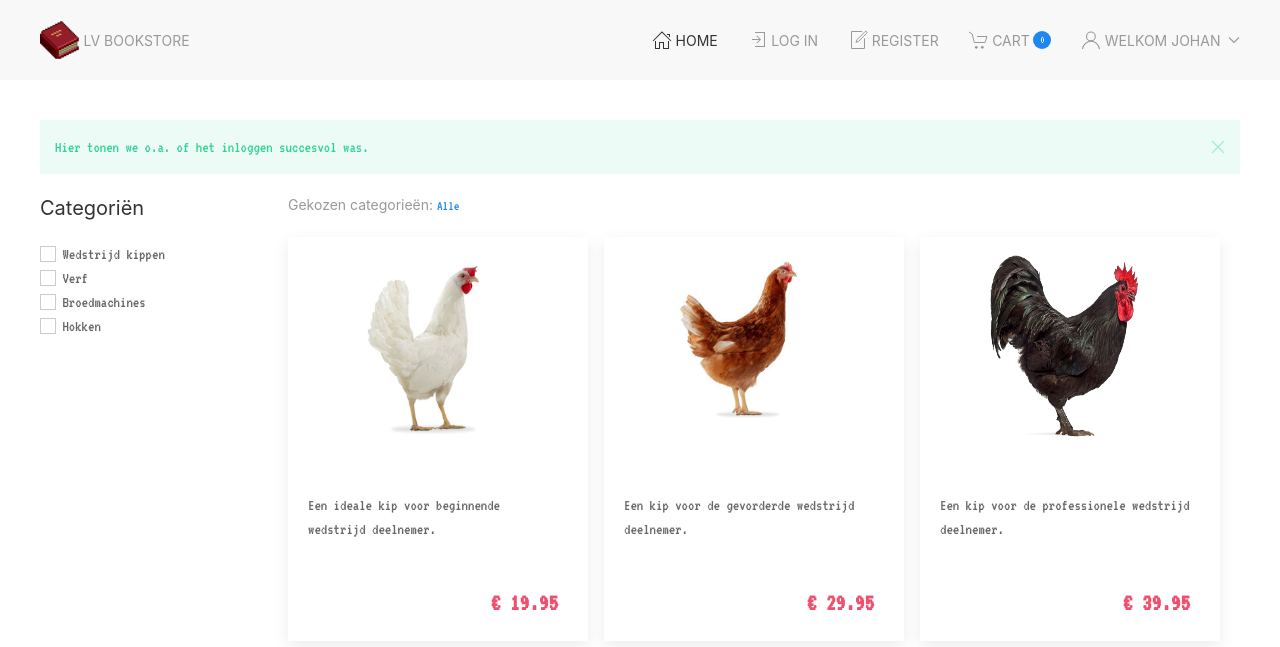
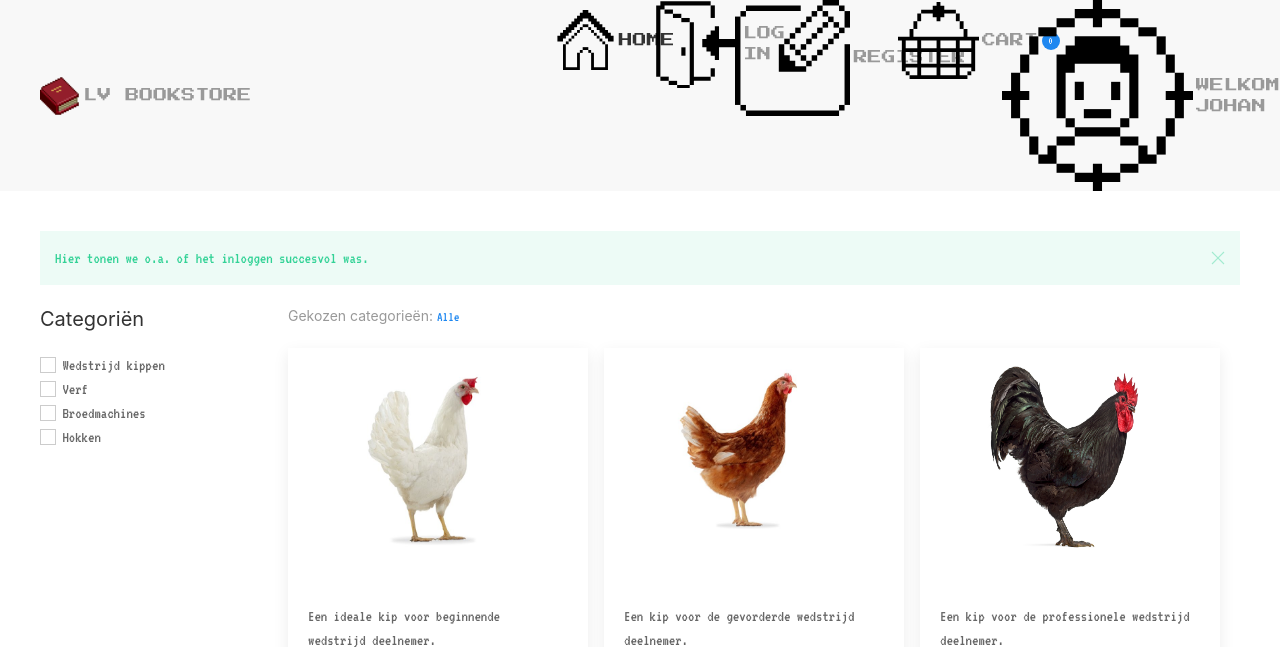
Before and after one commit to fulcrum0/webshop, a PHP site: page / in a window 1280 px wide. Shown: the top 647 px of the page. Run offline with PHP 8.4, Linux system fonts and the light colour scheme.

Commit message:
Icons Changed
navbar icons changed into pixel icons

```diff
--- a/design/css/style.css
+++ b/design/css/style.css
@@ -1,5 +1,9 @@
 * {
   font-family: "VT323", monospace;
+}
+
+div[uk-navbar] a {
+  font-family: "Press Start 2P", system-ui;
 }
 .logo {
   height: 40px;
--- a/design/index.html
+++ b/design/index.html
@@ -36,18 +36,18 @@
             <div class="uk-navbar-right">
 
                <ul class="uk-navbar-nav">
-                  <li class="uk-active"><a href="index.html"><span uk-icon="icon: home"></span>Home</a></li>
-                  <li><a href="login.html"><span uk-icon="icon: sign-in"></span>Log In</a></li>
-                  <li><a href="register.html"><span uk-icon="icon: file-edit"></span>Register</a></li>
+                  <li class="uk-active"><a href="index.html"><img src="img/home.svg">Home</a></li>
+                  <li><a href="login.html"><img src="img/log in.svg">Log In</a></li>
+                  <li><a href="register.html"><img src="img/register.svg">Register</a></li>
                   <li>
                      <a href="cart.html">
-                        <span uk-icon="icon: cart"></span>
+                        <img src="img/cart.svg">
                         Cart
                         <span id="cart_amount_indicator" class="uk-badge">0</span>
                      </a>
                   </li>
                   <li>
-                     <a href="#"><span uk-icon="icon: user"></span>Welkom Johan <span uk-navbar-parent-icon></span></a>
+                     <a href="#"><img src="img/User.svg">Welkom Johan <span uk-navbar-parent-icon></span></a>
                      <div class="uk-navbar-dropdown">
                         <ul class="uk-nav uk-navbar-dropdown-nav">
                            <li class="uk-nav-header">Your informations</li>
```
Also changed, not shown: design/img/User.svg (added), design/img/cart.svg (added), design/img/home.svg (added), design/img/log in.svg (added), design/img/register.svg (added).
